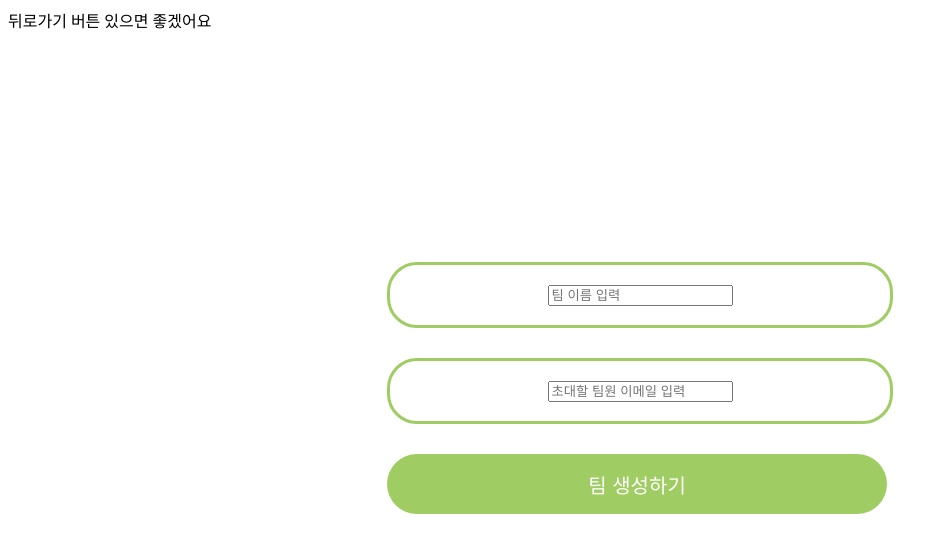
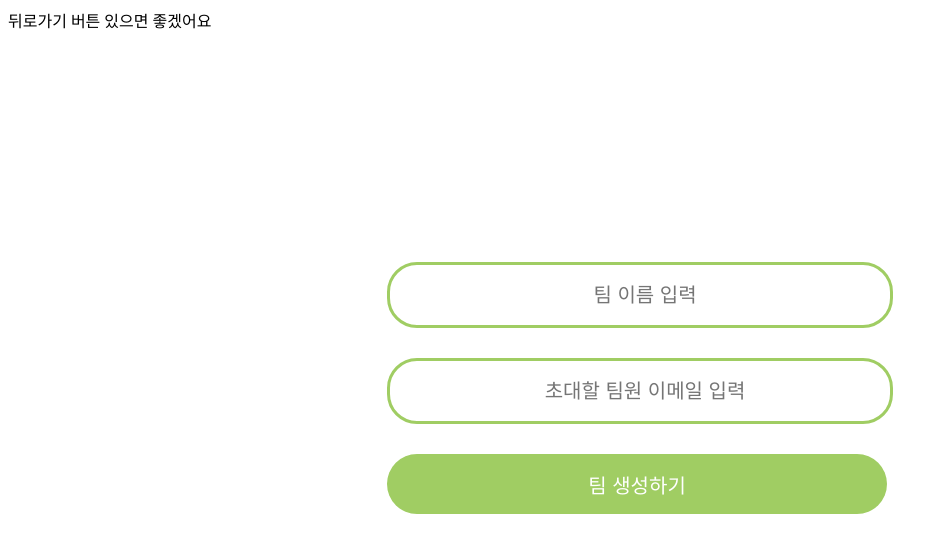
Before and after one commit to Serengeti-Lion-Project/back-end, a Spring Boot app: page /fixed/makeTeam in a window 1280 px wide. Shown: the top 553 px of the page, without its empty margins (0-948 px from the left). Run offline with Spring Boot 4, Linux system fonts and the light colour scheme; the visitor is signed in with stand-in values (Sample User, id 1); some of the project's set-up classes (security, data sources, template engines, error pages and the like) are left out, and stand-ins take their place.

Commit message:
[fix] 팀생성 css 수정

```diff
--- a/src/main/resources/static/css/makeTeam.css
+++ b/src/main/resources/static/css/makeTeam.css
@@ -46,6 +46,15 @@ input#nickname {
     text-align: center;
 }
 
+input#team_name, input#invited_members {
+    border:none;
+    width:300px;
+    height:40px;
+    margin-left:10px;
+    font-size:20px;
+    text-align: center;
+}
+
 input:focus {
     outline: none;
 }
```
